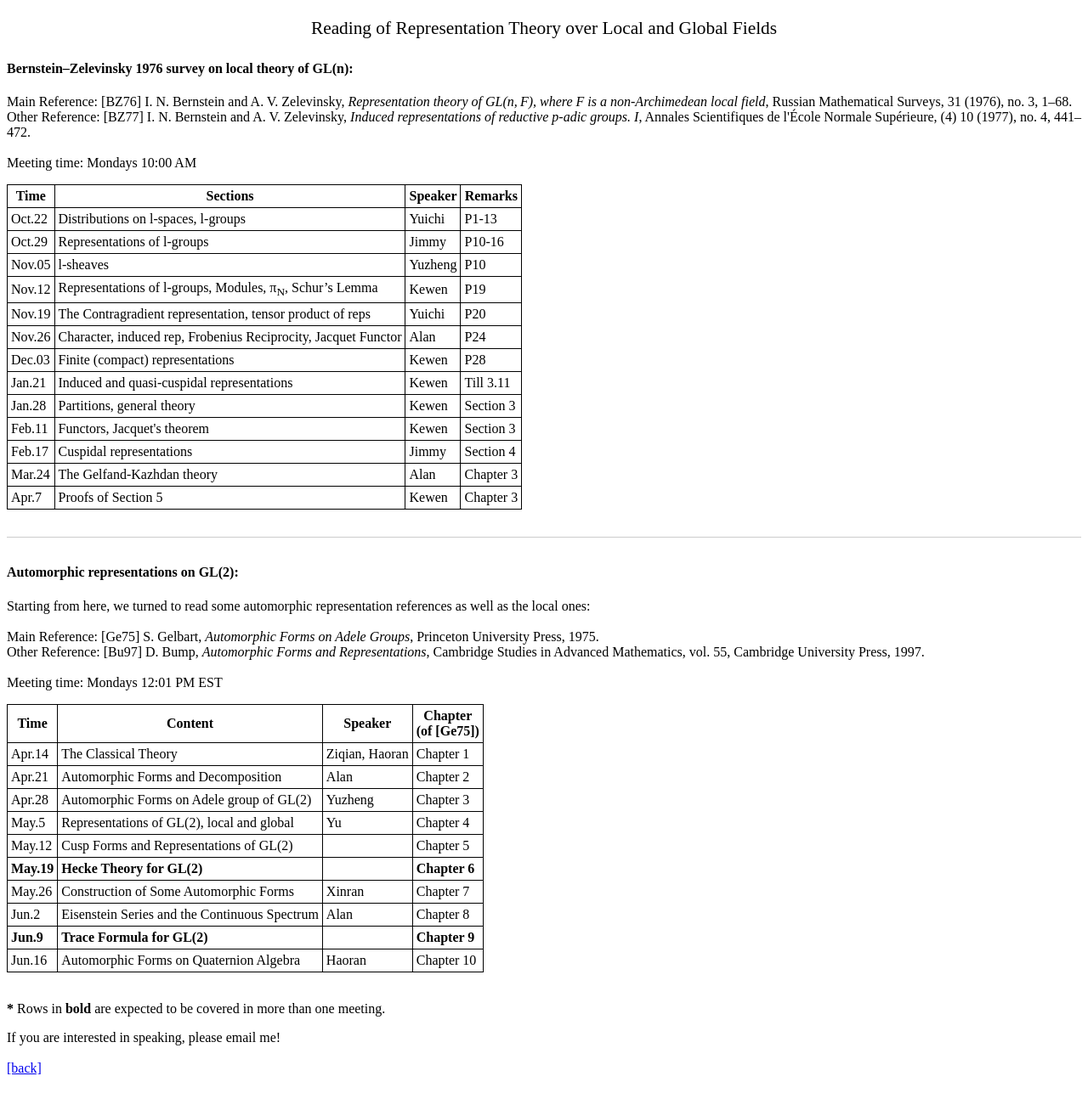
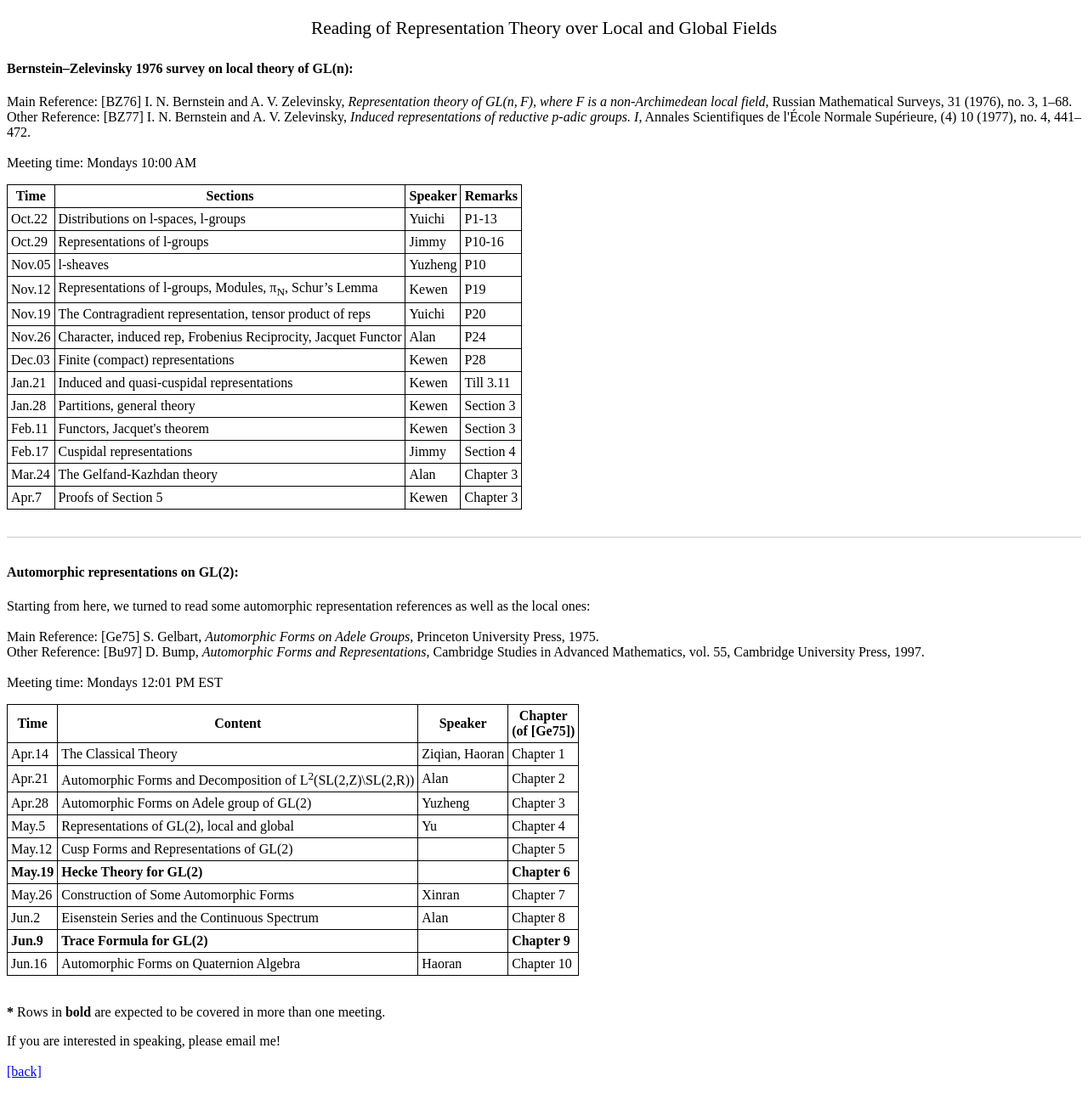
Before and after one commit to axhou/axhou.github.io, a Jekyll site: the page bzf2024.html, which Jekyll copies as it is, in a window 1280 px wide. Shown: the whole page at 85% size. Built offline with Jekyll 4.4.1, drawn with Linux system fonts in a browser that asks for light colours.

Commit message:
Update bzf2024.html

```diff
--- a/bzf2024.html
+++ b/bzf2024.html
@@ -126,7 +126,7 @@
     </thead>
     <tbody>
       <tr><td>Apr.14</td><td>The Classical Theory</td><td>Ziqian, Haoran</td><td>Chapter 1</td></tr>
-      <tr><td>Apr.21</td><td>Automorphic Forms and Decomposition</td><td>Alan</td><td>Chapter 2</td></tr>
+      <tr><td>Apr.21</td><td>Automorphic Forms and Decomposition of L<sup>2</sup>(SL(2,Z)\SL(2,R))</td><td>Alan</td><td>Chapter 2</td></tr>
       <tr><td>Apr.28</td><td>Automorphic Forms on Adele group of GL(2)</td><td>Yuzheng</td><td>Chapter 3</td></tr>
       <tr><td>May.5</td><td>Representations of GL(2), local and global</td><td>Yu</td><td>Chapter 4</td></tr>
       <tr><td>May.12</td><td>Cusp Forms and Representations of GL(2)</td><td></td><td>Chapter 5</td></tr>
```
